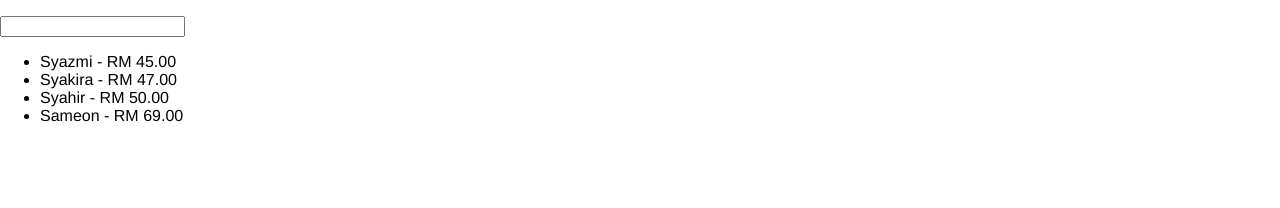
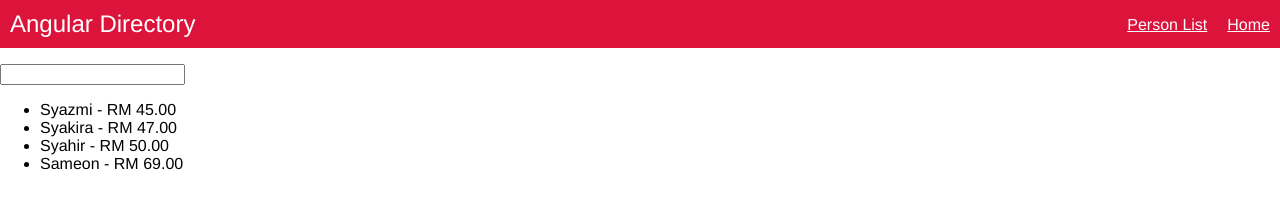
Before and after one commit to Syahirdev/angularjs-playlist, a website: page index.html in a window 1280 px wide. Drawn offline with nearby package versions, Linux system fonts and the light colour scheme.

Commit message:
ng-include a header

```diff
--- /dev/null
+++ b/header.html
@@ -0,0 +1,7 @@
+<div id="menu-bar">
+	<h1>Angular Directory</h1>
+	<ul>
+		<li><a href="">Home</a></li>
+		<li><a href="">Person List</a></li>
+	</ul>
+</div>
--- a/index.html
+++ b/index.html
@@ -7,6 +7,7 @@
 		<script src="app/app.js"></script>
 	</head>
 	<body>
+		<header ng-include="'header.html'"></header>
 		<div ng-controller="PersonController">
 			<p>{{message}}</p>
 			<input type="text" ng-model="search" />
```
